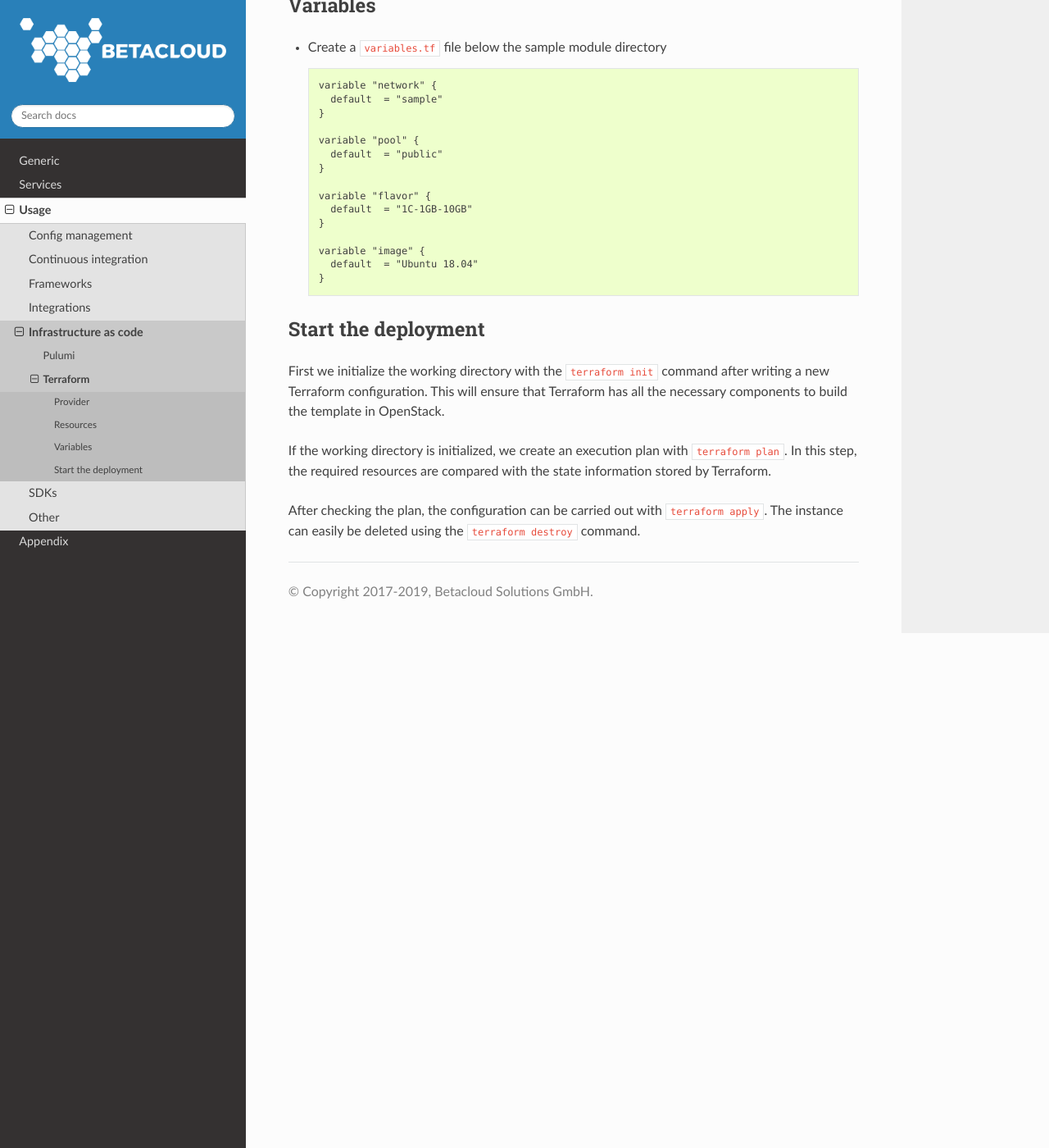
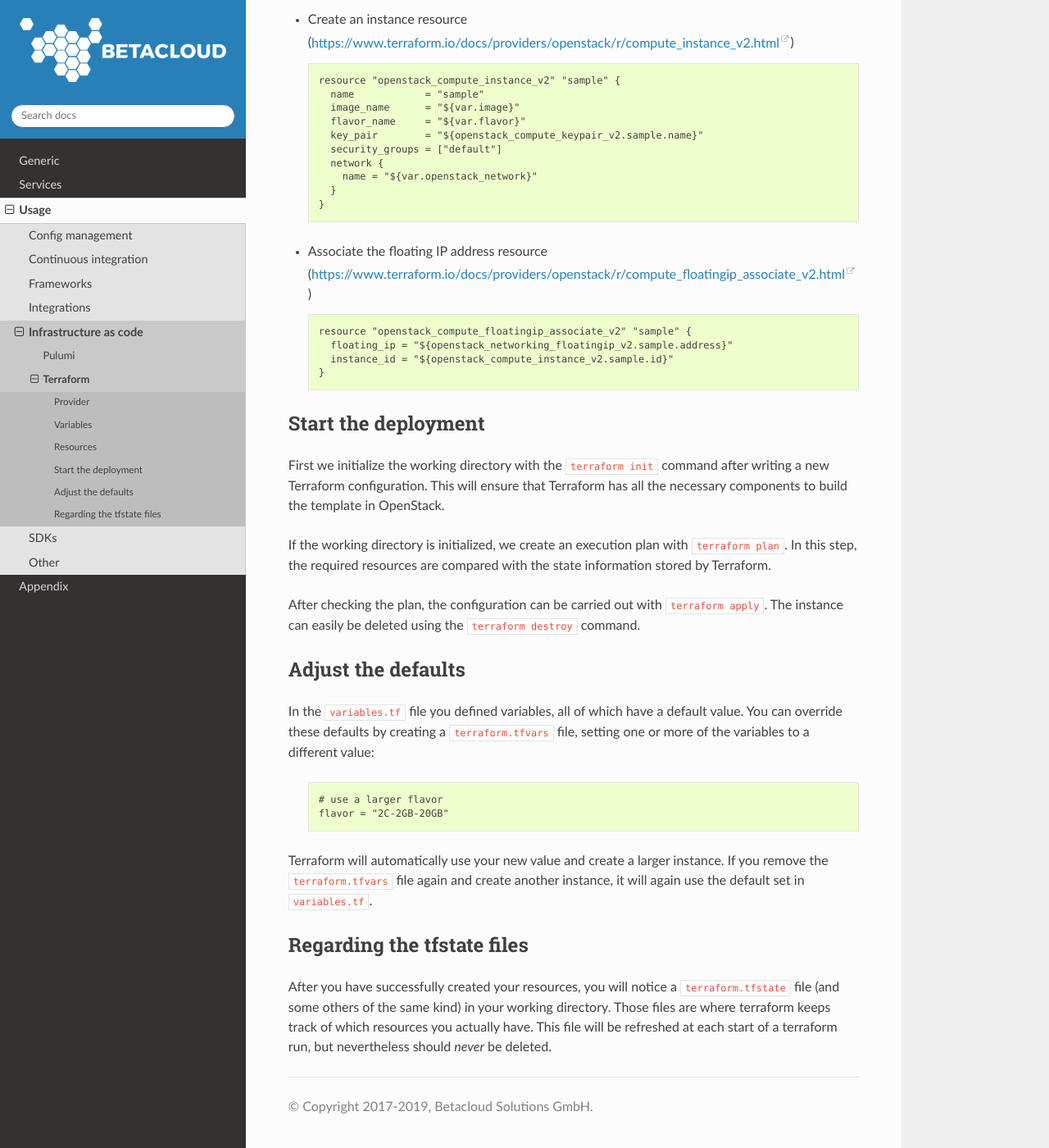
Before and after one commit to betacloud/documentation, a Sphinx documentation site: the page built from source/usage/terraform.rst, in a window 1280 px wide and 1400 px high, scrolled down 1960 px. Shown: the whole window at 82% size. Built offline with Sphinx 7.4.7 and the Read the Docs theme 2.0.0, drawn with Linux system fonts in a browser that asks for light colours; some of the changed text lies outside the part shown.

Commit message:
Rework and enhance terraform.rst (#12)

```diff
--- a/source/usage/terraform.rst
+++ b/source/usage/terraform.rst
@@ -47,6 +47,33 @@ Provider
 
      $ mkdir -p modules/sample
 
+Variables
+=========
+
+* Create a ``variables.tf`` file below the sample module directory
+
+  .. code-block:: none
+
+     variable "network" {
+       description = "The default name for the new network"
+       default     = "sample"
+     }
+
+     variable "pool" {
+       description = "The default pool where the floating IPs are taken from"
+       default     = "public"
+     }
+
+     variable "flavor" {
+       description = "The default flavor of the new instance"
+       default     = "1C-1GB-10GB"
+     }
+
+     variable "image" {
+       description = "The default image used to create the new instance"
+       default     = "Ubuntu 18.04"
+     }
+
 Resources
 =========
 
@@ -68,15 +95,6 @@ Resources
        pool  = "${var.pool}"
      }
 
-* Associate the floting IP address resource (https://www.terraform.io/docs/providers/openstack/r/compute_floatingip_associate_v2.html)
-
-  .. code-block:: none
-
-     resource "openstack_compute_floatingip_associate_v2" "sample" {
-       floating_ip = "${openstack_networking_floatingip_v2.sample.address}"
-       instance_id = "${openstack_compute_instance_v2.sample.id}"
-     }
-
 * Create an instance resource (https://www.terraform.io/docs/providers/openstack/r/compute_instance_v2.html)
 
   .. code-block:: none
@@ -92,27 +110,13 @@ Resources
        }
      }
 
-Variables
-=========
-
-* Create a ``variables.tf`` file below the sample module directory
+* Associate the floating IP address resource (https://www.terraform.io/docs/providers/openstack/r/compute_floatingip_associate_v2.html)
 
   .. code-block:: none
 
-     variable "network" {
-       default  = "sample"
-     }
-
-     variable "pool" {
-       default  = "public"
-     }
-
-     variable "flavor" {
-       default  = "1C-1GB-10GB"
-     }
-
-     variable "image" {
-       default  = "Ubuntu 18.04"
+     resource "openstack_compute_floatingip_associate_v2" "sample" {
+       floating_ip = "${openstack_networking_floatingip_v2.sample.address}"
+       instance_id = "${openstack_compute_instance_v2.sample.id}"
      }
 
 Start the deployment
@@ -129,3 +133,20 @@ state information  stored by Terraform.
 After checking the plan, the configuration can be carried  out with
 ``terraform apply``. The instance can easily be deleted using the
 ``terraform destroy`` command.
+
+Adjust the defaults
+====================
+
+In the ``variables.tf`` file you defined variables, all of which have a default value. You can override these defaults by creating a ``terraform.tfvars`` file, setting one or more of the variables to a different value:
+
+  .. code-block:: none
+
+     # use a larger flavor
+     flavor = "2C-2GB-20GB"
+
+Terraform will automatically use your new value and create a larger instance. If you remove the ``terraform.tfvars`` file again and create another instance, it will again use the default set in ``variables.tf``.
+
+Regarding the tfstate files
+===========================
+
+After you have successfully created your resources, you will notice a ``terraform.tfstate`` file (and some others of the same kind) in your working directory. Those files are where terraform keeps track of which resources you actually have. This file will be refreshed at each start of a terraform run, but nevertheless should *never* be deleted.
```
